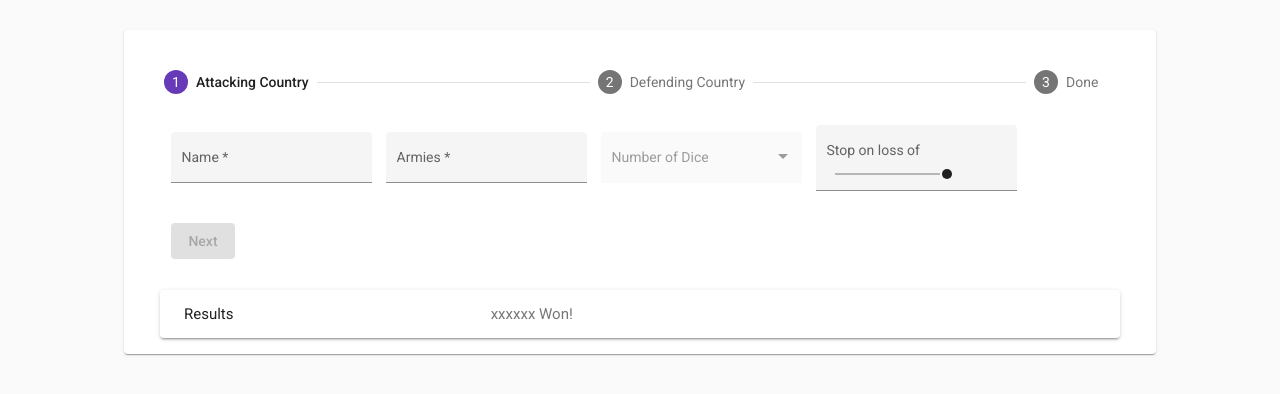
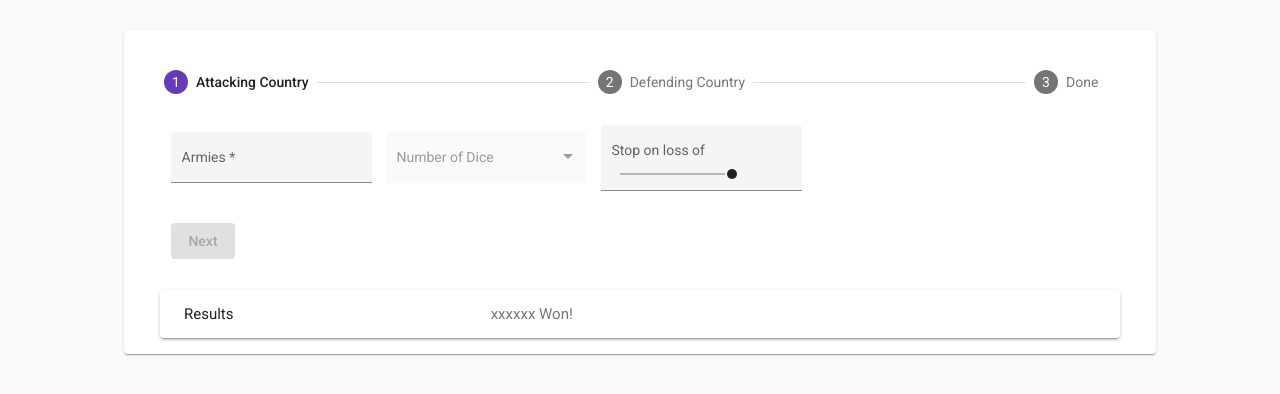
Before and after one commit to kevinmcgillicuddy/risk-roller, an Angular app: page / in a window 1280 px wide. Shown: the top 394 px of the page. Built offline with nearby package versions, Linux system fonts and the light colour scheme.

Commit message:
remove name

```diff
--- a/src/app/app.component.html
+++ b/src/app/app.component.html
@@ -4,10 +4,6 @@
       <div>
         <mat-step [stepControl]="attackingCountryGroup" label="Attacking Country">
           <form [formGroup]="attackingCountryGroup">
-            <mat-form-field appearance="fill">
-              <mat-label>Name</mat-label>
-              <input matInput formControlName="attackingName" required />
-            </mat-form-field>
             <mat-form-field appearance="fill">
               <mat-label>Armies</mat-label>
               <input type="number" matInput formControlName="attackingArmies" required />
@@ -37,10 +33,6 @@
       </div>
       <mat-step [stepControl]="defendingCountryGroup" label="Defending Country">
         <form [formGroup]="defendingCountryGroup">
-          <mat-form-field appearance="fill">
-            <mat-label>Name</mat-label>
-            <input matInput formControlName="defendingName" required />
-          </mat-form-field>
           <mat-form-field appearance="fill">
             <mat-label>Armies</mat-label>
             <input type="number" matInput formControlName="defendingArmies" required />
--- a/src/app/app.component.ts
+++ b/src/app/app.component.ts
@@ -35,13 +35,11 @@ export class AppComponent implements OnInit {
       attackStop: 10
     })
     this.attackingCountryGroup = this._formBuilder.group({
-      attackingName: ['', Validators.required],
       attackingArmies: ['', [Validators.required, Validators.min(2)]],
       attackingDice: ['', Validators.required],
       attackingStop: ['', Validators.required],
     });
     this.defendingCountryGroup = this._formBuilder.group({
-      defendingName: ['', Validators.required],
       defendingArmies: ['', [Validators.required, Validators.min(1)]],
     });
 
```
